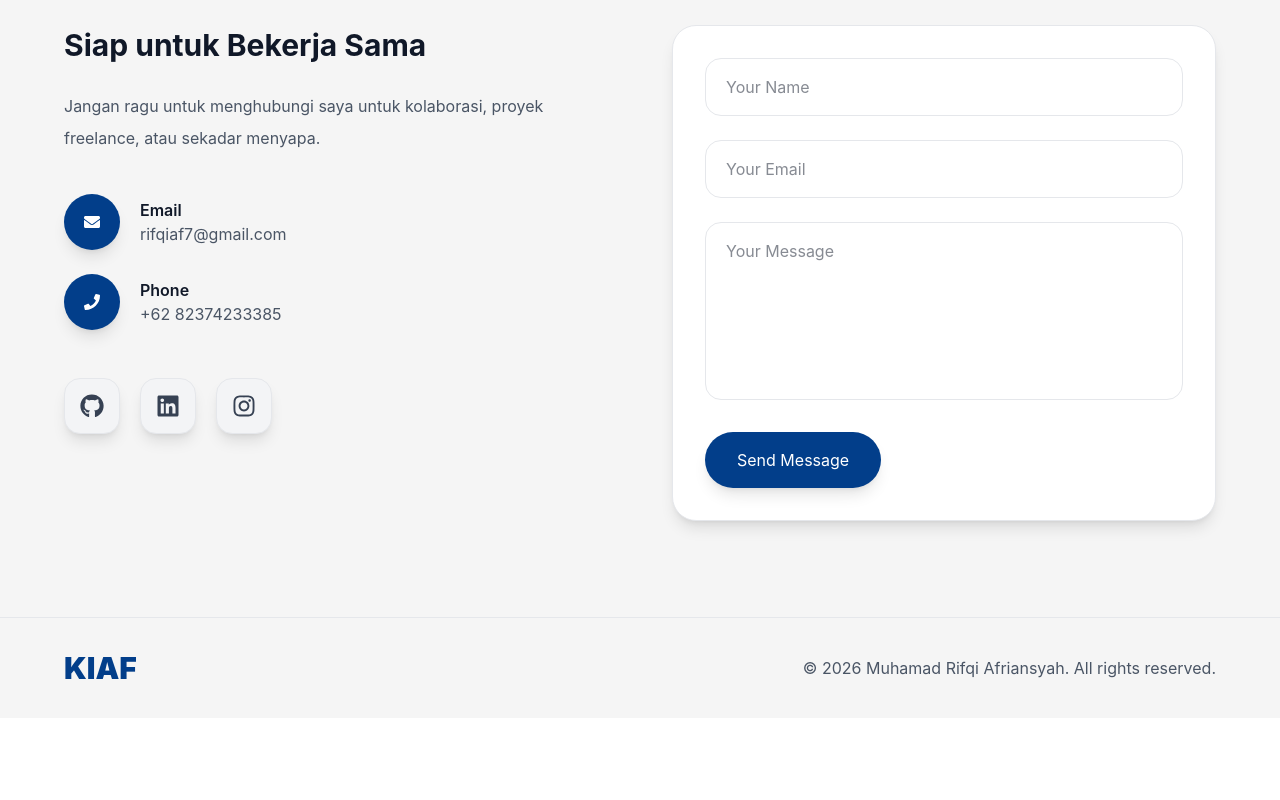
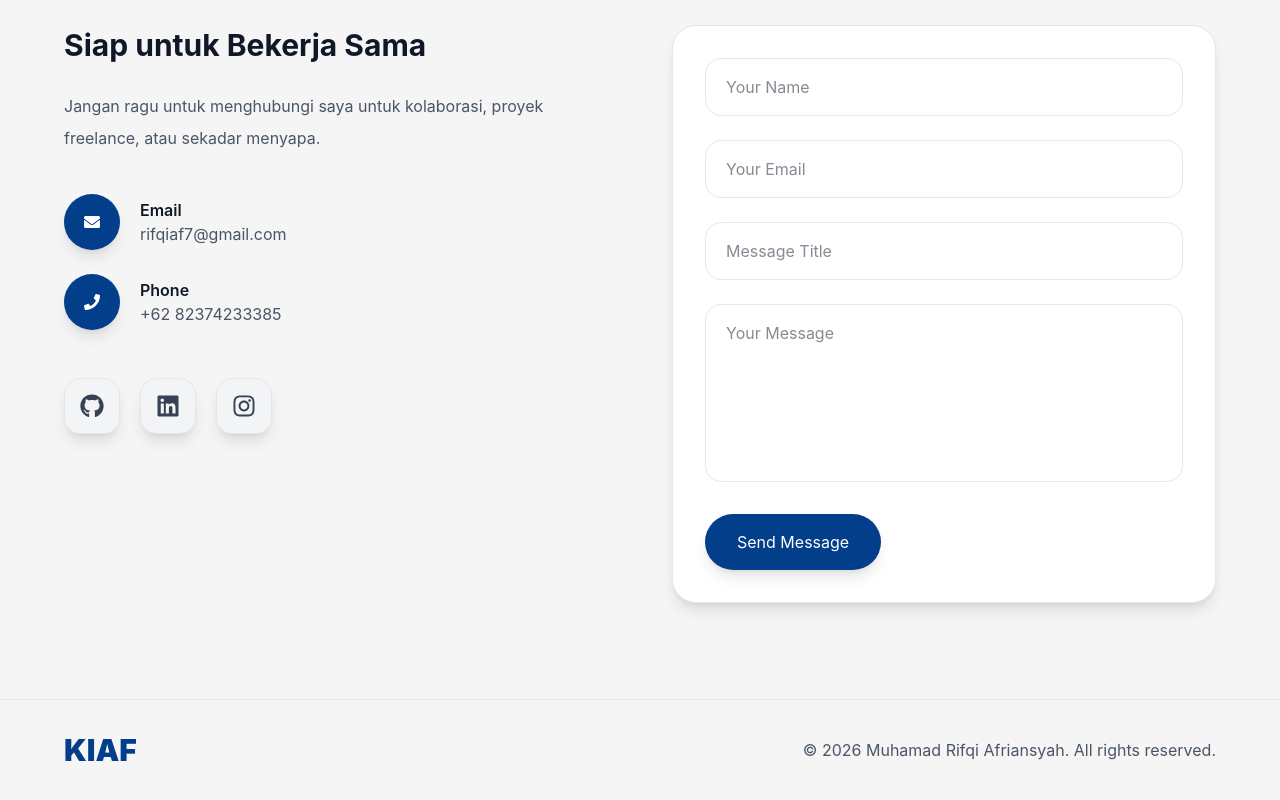
Before and after one commit to rifqiafr/Portofolio, a React (Vite) app: page / in a window 1280 px wide. Shown: the part 6662-7462 px from the top of the page. Before the commit the page ends 7380 px from the top, so only its background shows below. Built offline with nearby package versions, Linux system fonts and the light colour scheme.

Commit message:
Menambahkan input untuk judul pesan dan menyimpan waktu pengiriman email di komponen Contact

```diff
--- a/src/components/sections/Contact.jsx
+++ b/src/components/sections/Contact.jsx
@@ -18,9 +18,7 @@ function Contact() {
   const formRef = useRef(null);
 
   const [loading, setLoading] = useState(false);
-
   const [success, setSuccess] = useState(false);
-
   const [error, setError] = useState(false);
 
   const sendEmail = (e) => {
@@ -29,6 +27,23 @@ function Contact() {
     setLoading(true);
     setSuccess(false);
     setError(false);
+
+    const now = new Date();
+
+    const formattedTime = now.toLocaleString("id-ID", {
+      day: "2-digit",
+      month: "long",
+      year: "numeric",
+      hour: "2-digit",
+      minute: "2-digit",
+      second: "2-digit",
+    });
+
+    const timeInput = formRef.current.querySelector('input[name="time"]');
+
+    if (timeInput) {
+      timeInput.value = formattedTime;
+    }
 
     emailjs
       .sendForm("service_ulq0nvr", "template_34rlvaq", formRef.current, {
@@ -78,7 +93,8 @@ function Contact() {
             </h3>
 
             <p className="text-gray-600 dark:text-gray-300 leading-8 mt-6">
-              Jangan ragu untuk menghubungi saya untuk kolaborasi, proyek freelance, atau sekadar menyapa.
+              Jangan ragu untuk menghubungi saya untuk kolaborasi, proyek
+              freelance, atau sekadar menyapa.
             </p>
 
             <div className="flex flex-col gap-6 mt-10">
@@ -180,6 +196,16 @@ function Contact() {
                 className="border border-gray-200 dark:border-white/10 bg-transparent rounded-2xl px-5 py-4 outline-none focus:border-[#023E8A] text-gray-900 dark:text-white"
               />
 
+              <input
+                type="text"
+                name="title"
+                placeholder="Message Title"
+                required
+                className="border border-gray-200 dark:border-white/10 bg-transparent rounded-2xl px-5 py-4 outline-none focus:border-[#023E8A] text-gray-900 dark:text-white"
+              />
+
+              <input type="hidden" name="time" />
+
               <textarea
                 name="message"
                 rows="6"
```
